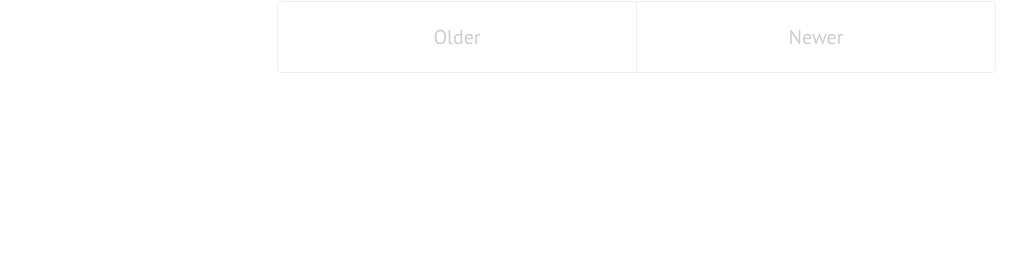
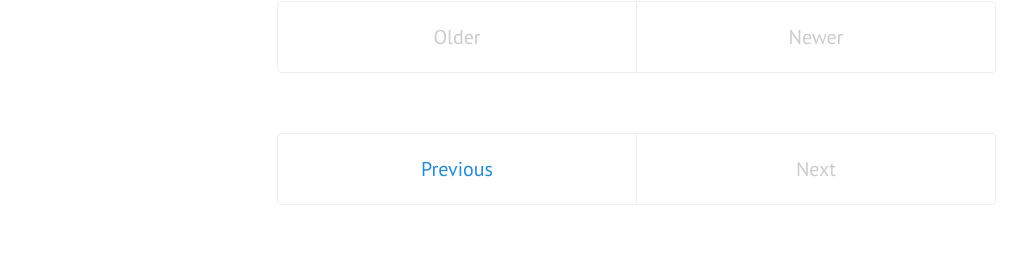
Before and after one commit to projectblacklight/customizing-blacklight, a Jekyll site: the page built from index.html, in a window 1280 px wide. Shown: the part 891-1153 px from the top of the page, without its empty margins (3-1030 px from the left). Built offline with Jekyll 4.4.1, drawn with Linux system fonts in a browser that asks for light colours; the list of posts is cut into pages by our own code; before the commit the page ends 1024 px from its top, so only the background shows below that.

Commit message:
Add next/previous buttons

```diff
--- /dev/null
+++ b/_includes/previous_next.html
@@ -0,0 +1,26 @@
+{% assign pages_list = site.pages | where: 'blacklight_version', page.blacklight_version | sort:"name" %}
+{% assign page_index = 0 %}
+{% for node in pages_list %}
+  {% if node.blacklight_version == page.blacklight_version %}
+    {% if node.url == page.url %}
+      {% assign next_page_index = page_index | plus: 1 %}
+      {% assign next_page = pages_list[next_page_index] %}
+      {% assign previous_page_index = page_index | minus: 1 %}
+      {% assign previous_page = pages_list[previous_page_index] %}
+      <div class="pagination">
+        {% if previous_page and previous_page_index >= 0 %}
+          <a class="pagination-item older" href="{{ previous_page.url }}">Previous</a>
+        {% else %}
+          <span class="pagination-item older">Previous</span>
+        {% endif %}
+        {% if next_page %}
+            <a class="pagination-item newer" href="{{ next_page.url }}">Next</a>
+        {% else %}
+          <span class="pagination-item newer">Next</span>
+        {% endif %}
+      </div>
+    {% else %}
+      {% assign page_index = page_index | plus: 1 %}
+    {% endif %}
+  {% endif %}
+{% endfor %}
--- a/_layouts/default.html
+++ b/_layouts/default.html
@@ -21,6 +21,7 @@
 
       <div class="container content">
         {{ content }}
+        {% include previous_next.html %}
       </div>
     </div>
 
```
